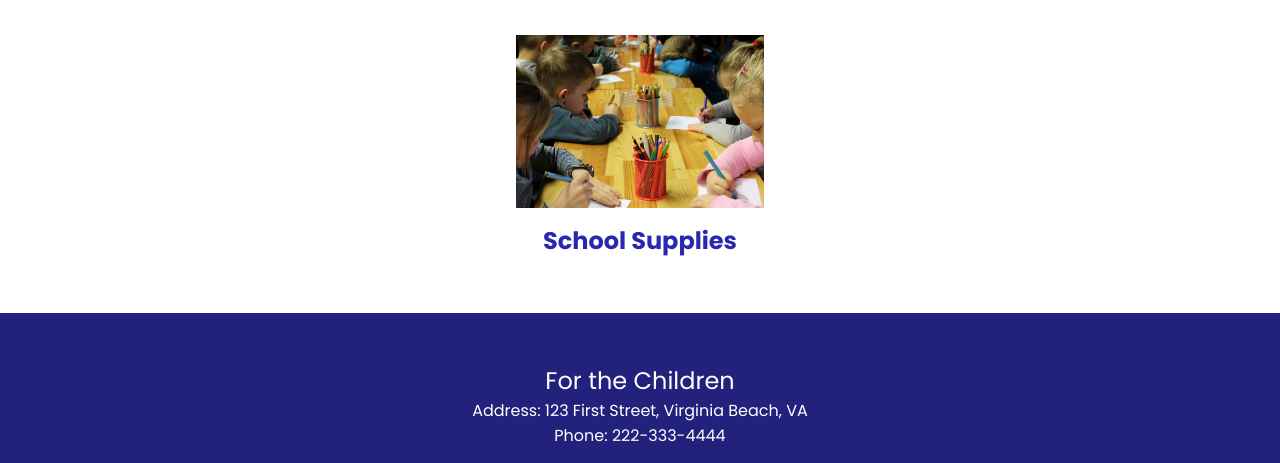
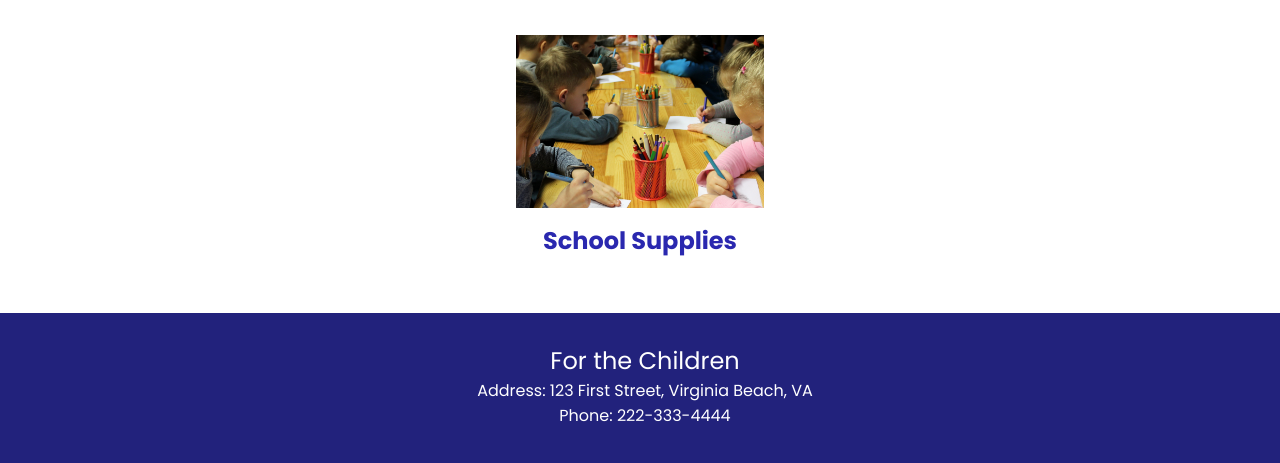
Before and after one commit to dev-cedamp/site, a plain HTML site: page index.html in a window 1280 px wide. Shown: the part 2110-2573 px from the top of the page. Drawn offline with Linux system fonts and the light colour scheme; a web font is replaced by a local one.

Commit message:
Update styles.css

```diff
--- a/styles.css
+++ b/styles.css
@@ -807,7 +807,7 @@ footer {
     padding: 40px;
     background-color: rgb(34, 34, 124);
     color: white;
-    padding: 50px 10px 10px 10px;
+    padding: 30px 10px 10px 20px;
 }
 
 #footer-logo {
```
